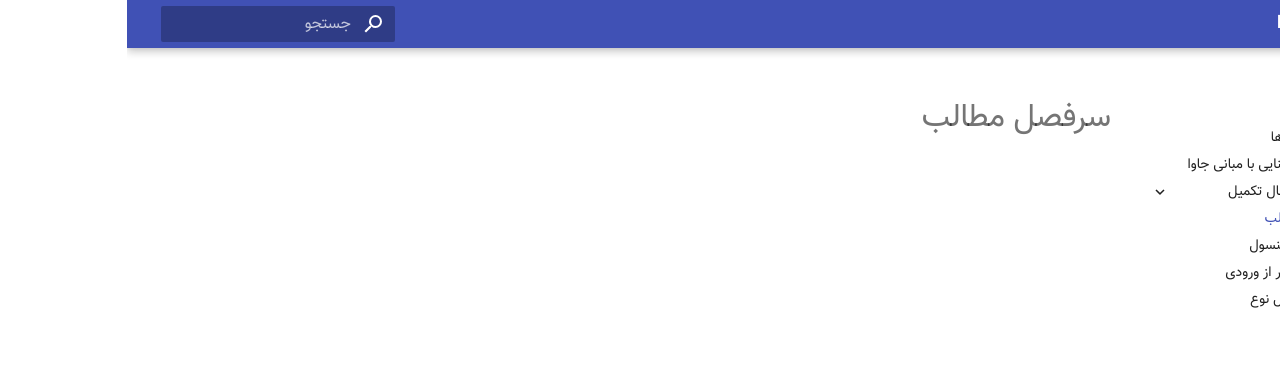
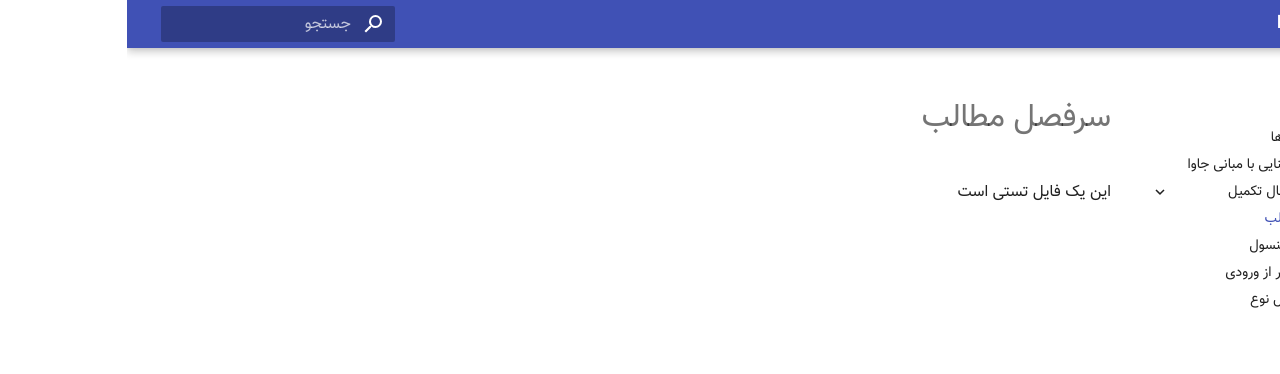
Before and after one commit to javacup-ir/tutorial, an MkDocs documentation site: the page built from docs/فصل دوم _ در حال تکمیل/1.md, in a window 1280 px wide. Shown: the top 374 px of the page. Built offline with MkDocs 1.6.1 and Material for MkDocs 9.7.7, drawn with Linux system fonts in a browser that asks for light colours.

Commit message:
my first commit

```diff
--- a/docs/فصل دوم _ در حال تکمیل/1.md
+++ b/docs/فصل دوم _ در حال تکمیل/1.md
@@ -1 +1,3 @@
 # سرفصل مطالب
+
+این یک فایل تستی است
```
